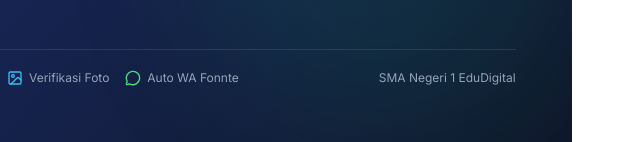
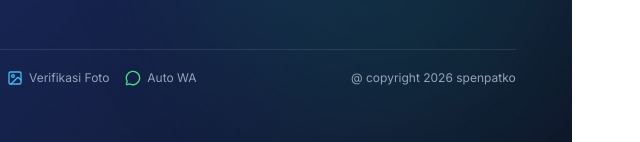
Before and after one commit to spenpatko/presenza, a plain HTML site: page index.html in a window 1280 px wide. Shown: the part 658-800 px from the top of the page, 175-815 px from the left. Drawn offline with nearby package versions, Linux system fonts and the light colour scheme.

Commit message:
Update index.html

```diff
--- a/index.html
+++ b/index.html
@@ -181,9 +181,9 @@
           <div class="flex items-center gap-4">
             <span class="flex items-center gap-1.5"><i data-lucide="shield-check" class="w-4 h-4 text-emerald-400"></i> Anti-Tap Ganda</span>
             <span class="flex items-center gap-1.5"><i data-lucide="image" class="w-4 h-4 text-sky-400"></i> Verifikasi Foto</span>
-            <span class="flex items-center gap-1.5"><i data-lucide="message-circle" class="w-4 h-4 text-green-400"></i> Auto WA Fonnte</span>
-          </div>
-          <span id="login-school-name">SMA Negeri 1 EduDigital</span>
+            <span class="flex items-center gap-1.5"><i data-lucide="message-circle" class="w-4 h-4 text-green-400"></i> Auto WA</span>
+          </div>
+          <span id="login-school-name">@ copyright 2026 spenpatko</span>
         </div>
       </div>
 
```
